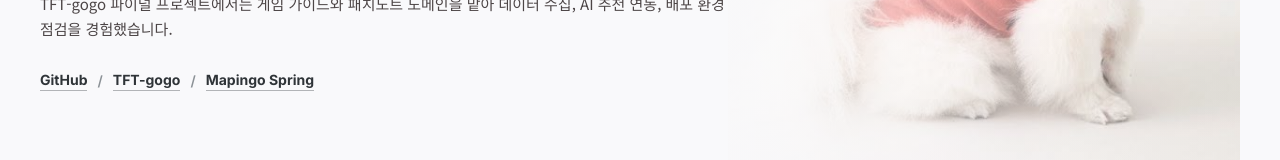
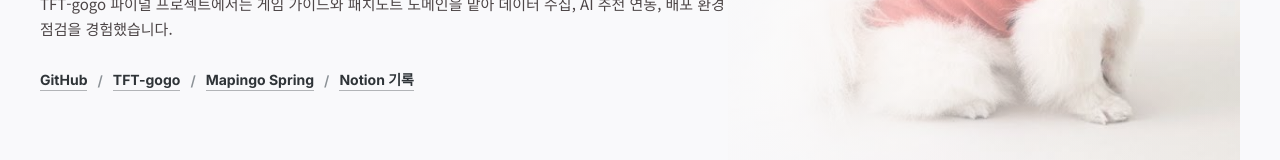
Before and after one commit to TIG-korea/portfolio-TIG, a plain HTML site: page index.html in a window 1280 px wide. Shown: the part 409-569 px from the top of the page. Drawn offline with nearby package versions, Linux system fonts and the light colour scheme.

Commit message:
Add Notion link to homepage

```diff
--- a/index.html
+++ b/index.html
@@ -858,6 +858,8 @@
 <a href="https://github.com/s4ngg/TFT-gogo" target="_blank" rel="noreferrer">TFT-gogo</a>
 <span>/</span>
 <a href="https://github.com/soo97/languagemap-spring" target="_blank" rel="noreferrer">Mapingo Spring</a>
+<span>/</span>
+<a href="https://app.notion.com/p/67a963ba895b44d08ff36fbe1d3ebfaf?source=copy_link" target="_blank" rel="noreferrer">Notion 기록</a>
 </div>
 </div>
 </div>
```
